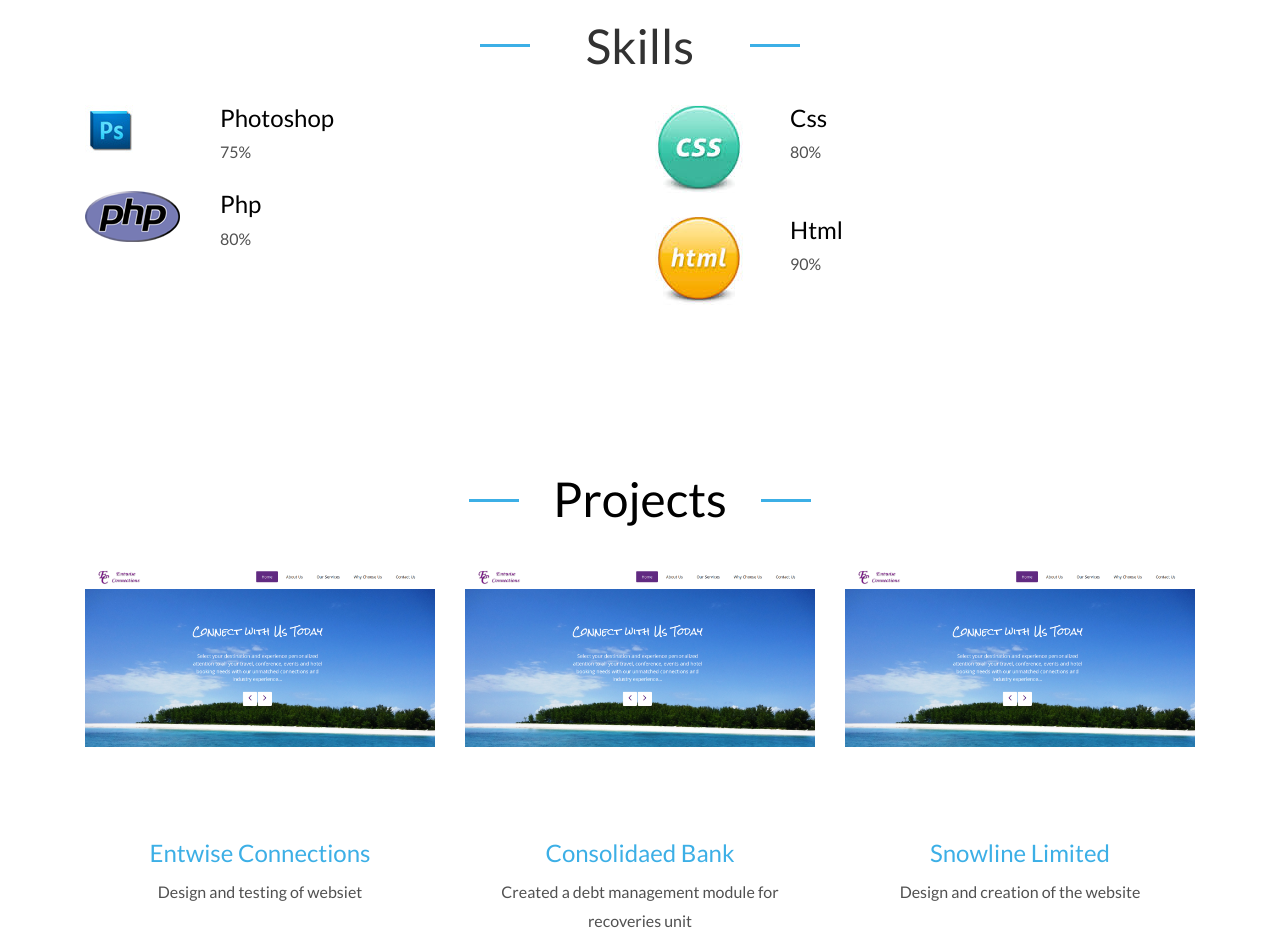
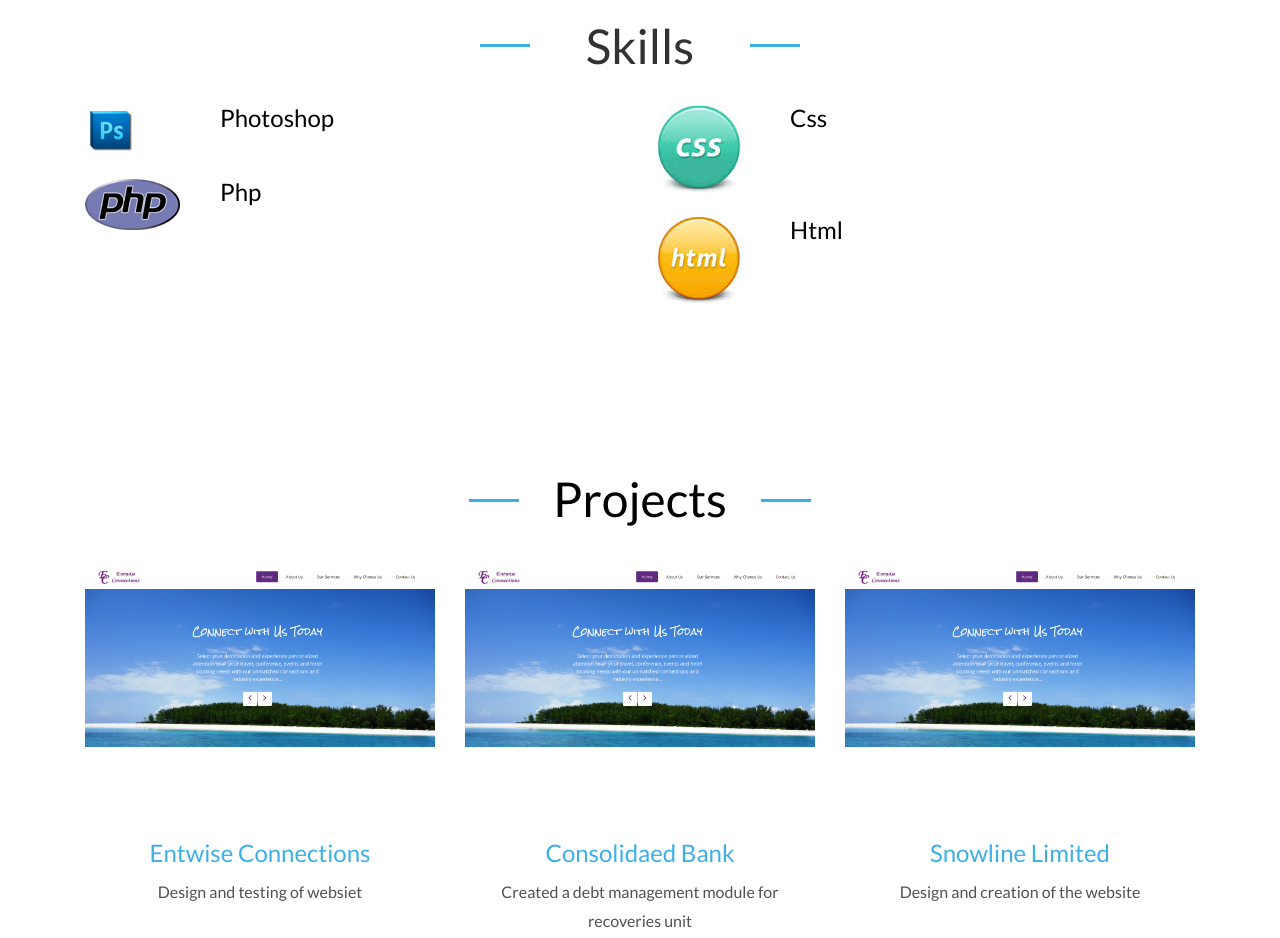
Before and after one commit to mercykinoti/mercykinoti.github.io, a plain HTML site: page index.html in a window 1280 px wide. Shown: the part 1980-2918 px from the top of the page. Drawn offline with Linux system fonts and the light colour scheme.

Commit message:
Update index.html

```diff
--- a/index.html
+++ b/index.html
@@ -218,7 +218,7 @@ Smartphone Compatible web template, free webdesigns for Nokia, Samsung, LG, Sony
 		  		   	  </div>
 		  		   	  <div class="fea-text">
 		  		   	  	<h4>Photoshop</h4>
-		  		   	  	<p>75%</p>
+
 		  		   	  </div>
 		  		   	<div class="clearfix"> </div>
 	  		   	  </div>
@@ -228,7 +228,7 @@ Smartphone Compatible web template, free webdesigns for Nokia, Samsung, LG, Sony
 		  		   	  </div>
 		  		   	  <div class="fea-text">
 		  		   	  	<h4>Php</h4>
-		  		   	  	<p>80%</p>
+
 		  		   	  </div>
 		  		   	<div class="clearfix"> </div>
 	  		   	  </div>
@@ -240,7 +240,7 @@ Smartphone Compatible web template, free webdesigns for Nokia, Samsung, LG, Sony
 		  		   	  </div>
 		  		   	  <div class="fea-text">
 		  		   	  	<h4>Css</h4>
-		  		   	  	<p>80%</p>
+
 		  		   	  </div>
 		  		   	<div class="clearfix"> </div>
 	  		   	  </div>
@@ -250,7 +250,7 @@ Smartphone Compatible web template, free webdesigns for Nokia, Samsung, LG, Sony
 		  		   	  </div>
 		  		   	  <div class="fea-text">
 		  		   	  	<h4>Html</h4>
-		  		   	  	<p>90% </p>
+
 		  		   	  </div>
 		  		   	<div class="clearfix"> </div>
 	  		   	  </div>
```
